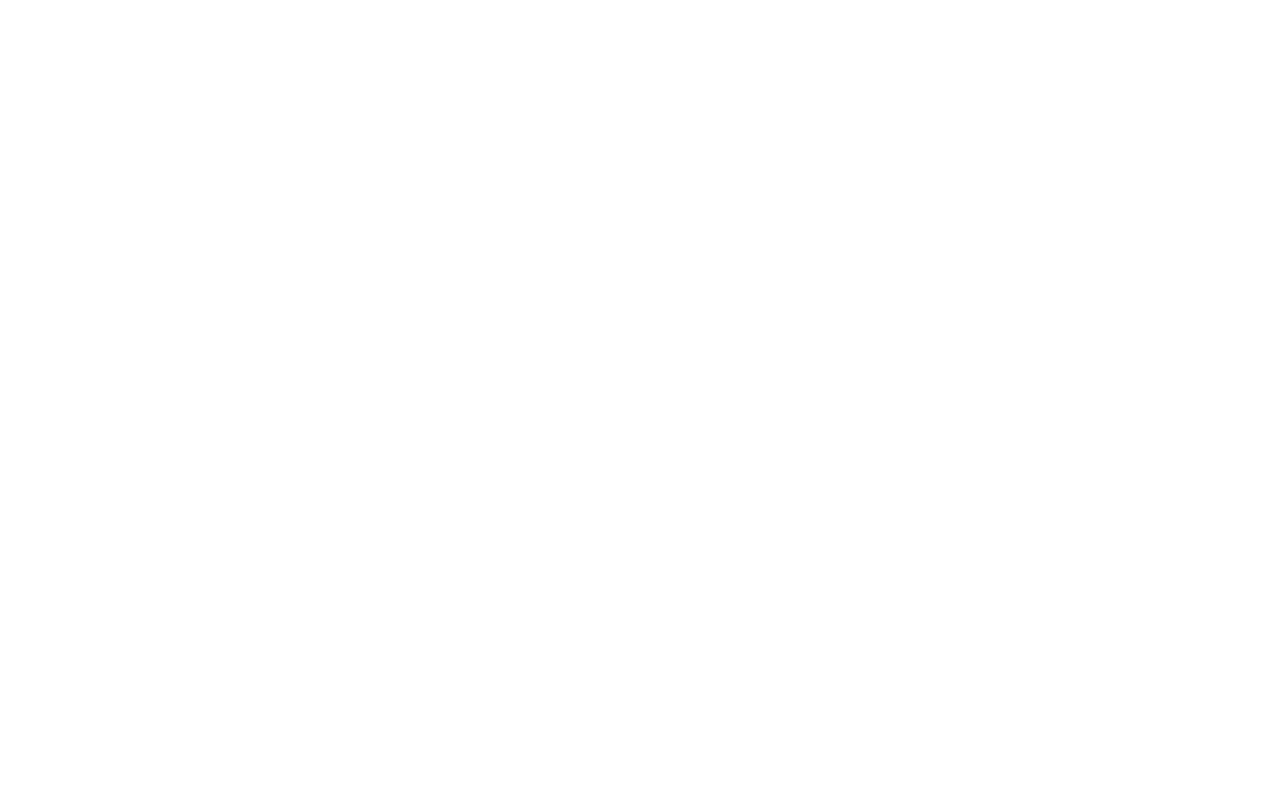
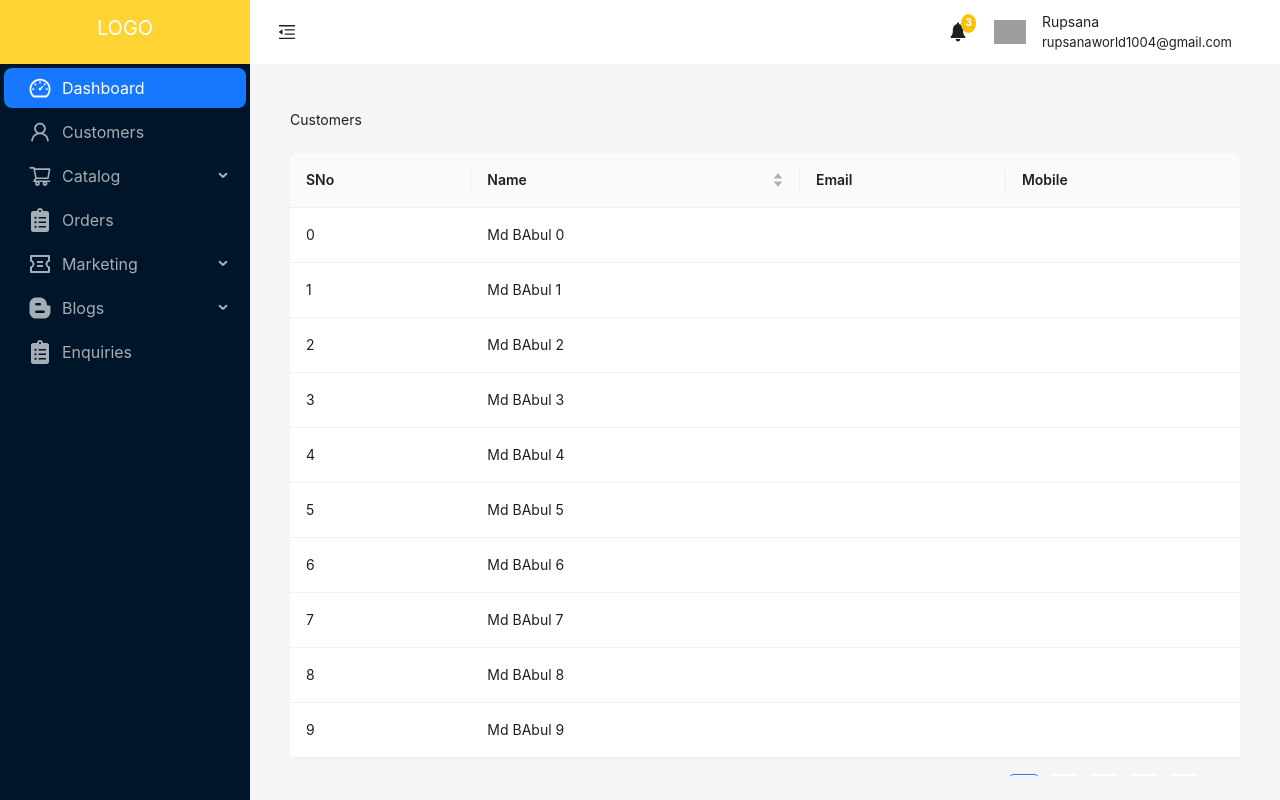
Before and after one commit to RupsanaAkter/admin-app-client, a React (Create React App) app: page /admin/customers in a window 1280 px wide. Before the commit this address had no page. Built offline with nearby package versions, Linux system fonts and the light colour scheme; grey boxes are pictures that could not be loaded.

Commit message:
added next all

```diff
--- a/package.json
+++ b/package.json
@@ -12,6 +12,7 @@
     "react": "^18.2.0",
     "react-dom": "^18.2.0",
     "react-icons": "^4.8.0",
+    "react-quill": "^2.0.0",
     "react-router-dom": "^6.11.2",
     "react-scripts": "5.0.1",
     "web-vitals": "^2.1.4"
--- a/src/App.js
+++ b/src/App.js
@@ -6,6 +6,8 @@
 import ForgetPassword from './pages/ForgetPassword/ForgetPassword';
 import MainLayout from './components/Mainlayout/MainLayout';
 import Dashboard from './pages/Dashboard/Dashboard';
+import Addblog from './pages/Addblog/Addblog';
+import Customers from './pages/Customers/Customers';
 function App() {
   return (
     <Router>
@@ -15,6 +17,34 @@
       <Route path="/forgot-password" element={<ForgetPassword />} />
       <Route path="/admin" element={<MainLayout />}>
         <Route index element={<Dashboard />} />
+
+
+
+        {/* <Route path="enquiries" element={<Enquiries />} />
+          <Route path="enquiries/:id" element={<ViewEnq />} />
+          <Route path="blog-list" element={<Bloglist />} /> */}
+          <Route path="blog" element={<Addblog />} />
+          <Route path="blog/:id" element={<Addblog />} />
+           {/* <Route path="coupon-list" element={<Couponlist />} />
+          <Route path="coupon" element={<AddCoupon />} />
+          <Route path="coupon/:id" element={<AddCoupon />} />
+          <Route path="blog-category-list" element={<Blogcatlist />} />
+          <Route path="blog-category" element={<Addblogcat />} />
+          <Route path="blog-category/:id" element={<Addblogcat />} />
+          <Route path="orders" element={<Orders />} />
+          <Route path="order/:id" element={<ViewOrder />} /> */}
+           <Route path="customers" element={<Customers />} />
+          {/* <Route path="list-color" element={<Colorlist />} />
+          <Route path="color" element={<Addcolor />} />
+          <Route path="color/:id" element={<Addcolor />} />
+          <Route path="list-category" element={<Categorylist />} />
+          <Route path="category" element={<Addcat />} />
+          <Route path="category/:id" element={<Addcat />} />
+          <Route path="list-brand" element={<Brandlist />} />
+          <Route path="brand" element={<Addbrand />} />
+          <Route path="brand/:id" element={<Addbrand />} />
+          <Route path="list-product" element={<Productlist />} />
+          <Route path="product" element={<Addproduct />} /> */}
         </Route>
       </Routes>
     </Router>
--- /dev/null
+++ b/src/pages/Addblog/Addblog.js
@@ -0,0 +1,36 @@
+import React, { useState } from 'react';
+import CustomInput from '../../components/CustomInput/CustomInput';
+import ReactQuill from 'react-quill';
+
+const Addblog = () => {
+    const [desc,setdesc]=useState();
+    const handleDesc=(e)=>{
+        console.log(e);
+    }
+    return (
+        <div>
+            <h3>Add blog</h3>
+            <div>
+            <form action="">
+            <CustomInput type="text" label="enter blog tittle"/>
+            <select name="" id="">
+                <option value="">Select blog category</option>
+            </select>
+<ReactQuill
+theme="snow"
+value={desc}
+onChange={(evt)=>{
+    handleDesc(evt);
+}}
+/>
+            </form>
+
+            </div>
+
+
+
+        </div>
+    );
+};
+
+export default Addblog;
--- /dev/null
+++ b/src/pages/Customers/Customers.js
@@ -0,0 +1,57 @@
+import React,{ useEffect } from 'react';
+import { Table } from "antd";
+const columns = [
+    {
+      title: "SNo",
+      dataIndex: "key",
+    },
+    {
+      title: "Name",
+      dataIndex: "name",
+      sorter: (a, b) => a.name.length - b.name.length,
+    },
+    {
+      title: "Email",
+      dataIndex: "email",
+    },
+    {
+      title: "Mobile",
+      dataIndex: "mobile",
+    },
+  ];
+  const data1 = [];
+  for (let i = 0; i < 46; i++){
+    data1.push({
+           key: i ,
+           name:`Md BAbul ${i}`,
+
+          })
+  }
+const Customers = () => {
+    // const dispatch = useDispatch();
+    useEffect(() => {
+    //   dispatch(getUsers());
+    }, []);
+    // const customerstate = useSelector((state) => state.customer.customers);
+    // const data1 = [];
+    // for (let i = 0; i < customerstate.length; i++) {
+    //   if (customerstate[i].role !== "admin") {
+    //     data1.push({
+    //       key: i + 1,
+    //       name: customerstate[i].firstname + " " + customerstate[i].lastname,
+    //       email: customerstate[i].email,
+    //       mobile: customerstate[i].mobile,
+    //     });
+    //   }
+    // }
+    return (
+        <div>
+        <h3 className="mb-4 title">Customers</h3>
+        <div>
+          <Table columns={columns} dataSource={data1} />
+        </div>
+      </div>
+    );
+};
+
+export default Customers;
--- a/src/pages/Dashboard/Dashboard.js
+++ b/src/pages/Dashboard/Dashboard.js
@@ -1,6 +1,7 @@
 import React from 'react';
 import { BsArrowDownRight, BsArrowUpRight } from "react-icons/bs";
 import { Column } from "@ant-design/plots";
+import { Table } from "antd";
 const columns = [
     {
       title: "SNo",
@@ -157,9 +158,9 @@
         </div>
         <div className="mt-4">
           <h3 className="mb-5 title">Recent Orders</h3>
-          {/* <div>
+          <div>
             <Table columns={columns} dataSource={data1} />
-          </div> */}
+          </div>
         </div>
       </div>
     );
--- /dev/null
+++ b/src/pages/Enquries/Enquries.js
@@ -0,0 +1,122 @@
+import React, { useEffect, useState } from 'react';
+import { Link } from 'react-router-dom';
+import { AiFillDelete, AiOutlineEye } from "react-icons/ai";
+import { Table } from "antd";
+const columns = [
+    {
+      title: "SNo",
+      dataIndex: "key",
+    },
+    {
+      title: "Name",
+      dataIndex: "name",
+    },
+    {
+      title: "Email",
+      dataIndex: "email",
+    },
+    {
+      title: "Mobile",
+      dataIndex: "mobile",
+    },
+    {
+      title: "Staus",
+      dataIndex: "status",
+    },
+
+    {
+      title: "Action",
+      dataIndex: "action",
+    },
+  ];
+
+const Enquries = () => {
+    // const dispatch = useDispatch();
+    // const [open, setOpen] = useState(false);
+    // const [enqId, setenqId] = useState("");
+    // const showModal = (e) => {
+    //   setOpen(true);
+    //   setenqId(e);
+    // };
+
+    // const hideModal = () => {
+    //   setOpen(false);
+    // };
+    // useEffect(() => {
+    //   dispatch(resetState());
+    //   dispatch(getEnquiries());
+    // }, []);
+    // const enqState = useSelector((state) => state.enquiry.enquiries);
+    // const data1 = [];
+    // for (let i = 0; i < enqState.length; i++) {
+    //   data1.push({
+    //     key: i + 1,
+    //     name: enqState[i].name,
+    //     email: enqState[i].email,
+    //     mobile: enqState[i].mobile,
+    //     status: (
+    //       <>
+    //         <select
+    //           name=""
+    //           defaultValue={enqState[i].status ? enqState[i].status : "Submitted"}
+    //           className="form-control form-select"
+    //           id=""
+    //           onChange={(e) => setEnquiryStatus(e.target.value, enqState[i]._id)}
+    //         >
+        //       <option value="Submitted">Submitted</option>
+        //       <option value="Contacted">Contacted</option>
+        //       <option value="In Progress">In Progress</option>
+        //       <option value="Resolved">Resolved</option>
+        //     </select>
+        //   </>
+        // ),
+
+        // action: (
+        //   <>
+        //     <Link
+        //       className="ms-3 fs-3 text-danger"
+        //       to={`/admin/enquiries/${enqState[i]._id}`}
+        //     >
+        //       <AiOutlineEye />
+        //     </Link>
+        //     <button
+        //       className="ms-3 fs-3 text-danger bg-transparent border-0"
+        //       onClick={() => showModal(enqState[i]._id)}
+        //     >
+        //       <AiFillDelete />
+        //     </button>
+        //   </>
+        // ),
+    //   });
+    // }
+    // const setEnquiryStatus = (e, i) => {
+    //   console.log(e, i);
+    //   const data = { id: i, enqData: e };
+    //   dispatch(updateAEnquiry(data));
+    // };
+    // const deleteEnq = (e) => {
+    //   dispatch(deleteAEnquiry(e));
+    //   setOpen(false);
+    //   setTimeout(() => {
+    //     dispatch(getEnquiries());
+    //   }, 100);
+    // };
+    return (
+        <div>
+        <h3 className="mb-4 title">Enquiries</h3>
+        {/* <div>
+          <Table columns={columns} dataSource={data1} />
+        </div> */}
+        {/* <CustomModal
+          hideModal={hideModal}
+          open={open}
+          performAction={() => {
+            deleteEnq(enqId);
+          }}
+          title="Are you sure you want to delete this enquiry?"
+        /> */}
+      </div>
+    );
+};
+
+export default Enquries;
```
Also changed, not shown: src/pages/Bloglist/Bloglist.js (added), 1 other file (tests, documents, lock files or other folders).
